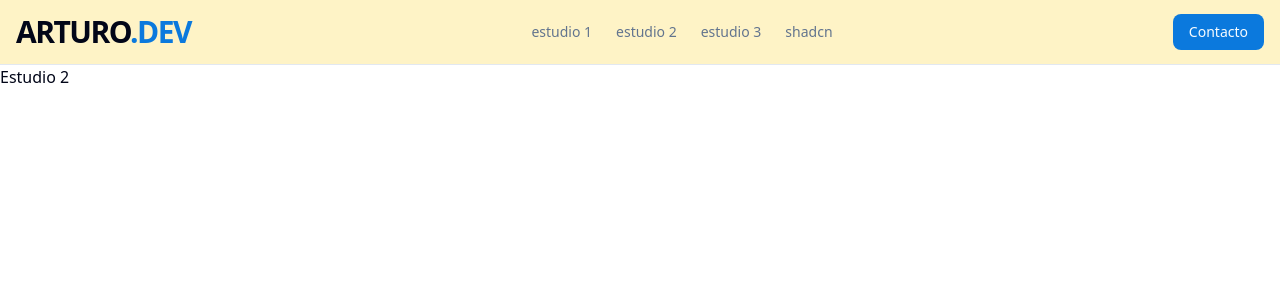
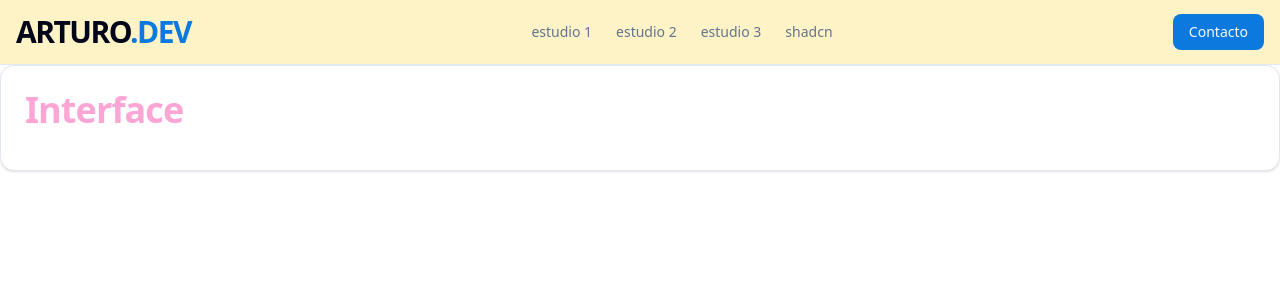
Before and after one commit to ArturoContrerasChaparro/proyecto-de-estudio, a Next.js app: page /estudiodos in a window 1280 px wide. Shown: the top 300 px of the page. Built offline with nearby package versions, Linux system fonts and the light colour scheme.

Commit message:
Se agrega el componente de interfaces.

```diff
--- a/app/estudiodos/page.tsx
+++ b/app/estudiodos/page.tsx
@@ -1,9 +1,9 @@
-
+import Interface from "@/components/sections/estudiodos/interface"
 
 const estudioDos = () => {
   return (
     <div>
-      Estudio 2
+      <Interface />
     </div>
   )
 }
--- /dev/null
+++ b/components/sections/estudiodos/interface.tsx
@@ -0,0 +1,29 @@
+"use client"
+
+
+
+interface User {
+  id: number,
+  name: string,
+  email: string,
+  phone: string,
+  website: string
+}
+
+const Interface = () => {
+
+  const getWebTest = "https://jsonplaceholder.typicode.com/users"
+
+  return (
+    <>
+      <div className="p-6 border rounded-xl shadow-sm bg-card space-y-4">
+        <h1 className="scroll-m-20 text-4xl font-extrabold tracking-tight text-balance text-pink-300">Interface</h1>
+        <div className="flex gap-4 items-center">
+
+        </div>
+      </ div>
+    </>
+  )
+}
+
+export default Interface
```
